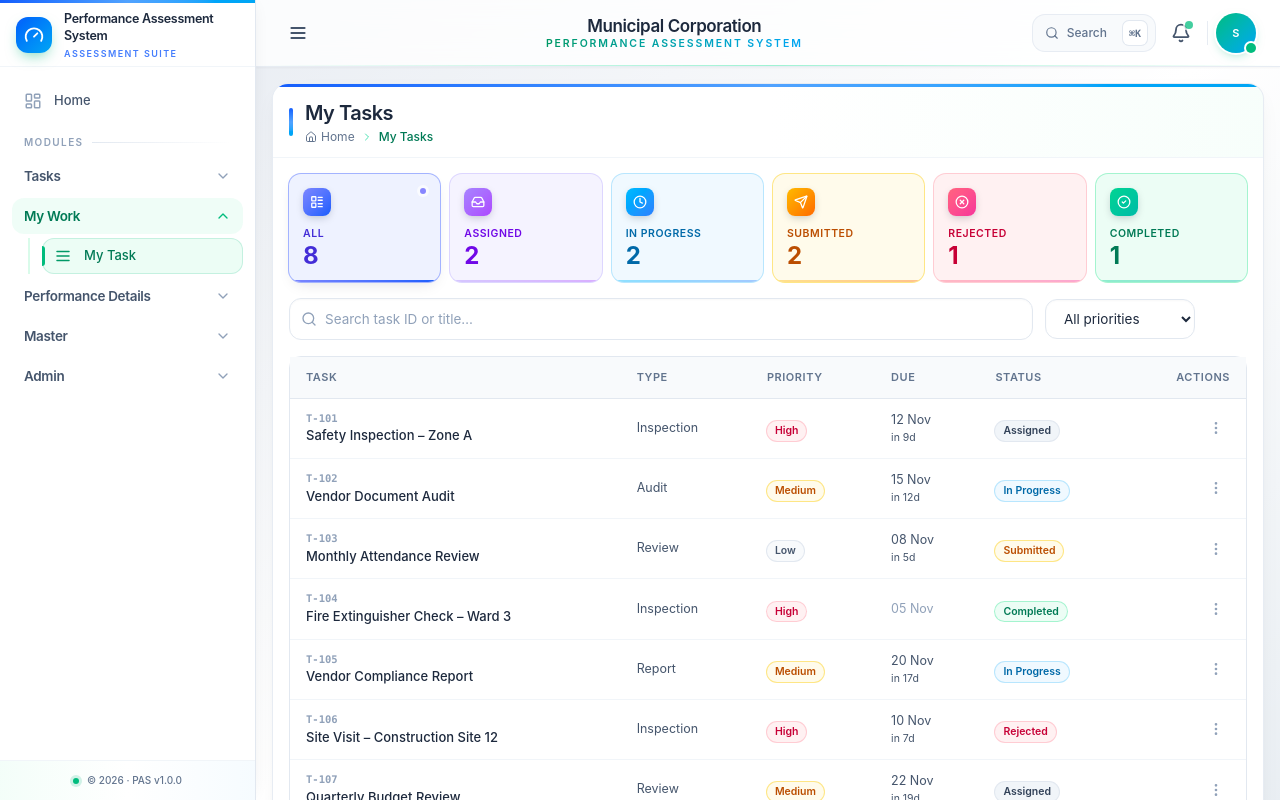
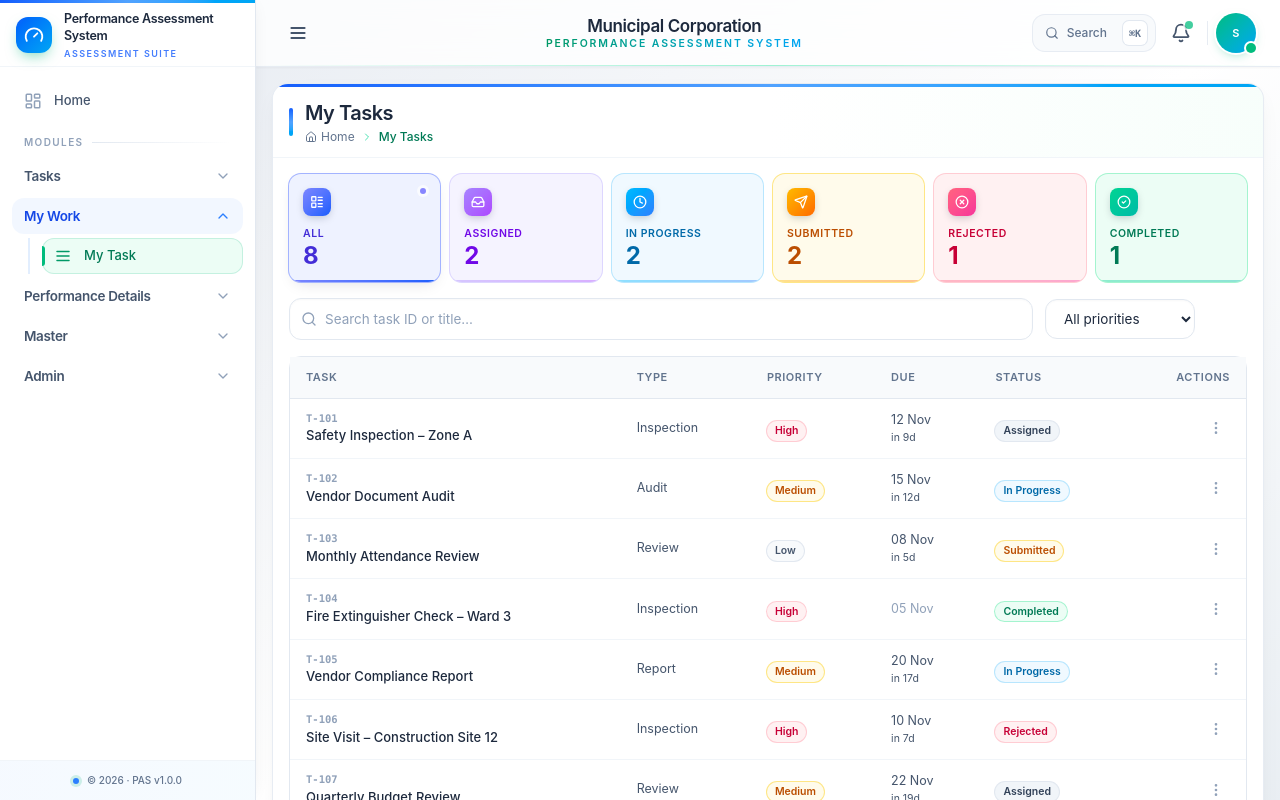
Before and after one commit to ASCENTechIndia/PerformanceAssessmentSystem, a React (Vite) app in the folder Frontend/: page /Task/MyTask in a window 1280 px wide. Built offline with nearby package versions, Linux system fonts and the light colour scheme; sample sign-in values are in the browser's storage.

Commit message:
Modify Navbar

```diff
--- a/Frontend/src/HOC/Navbar/Navbar.jsx
+++ b/Frontend/src/HOC/Navbar/Navbar.jsx
@@ -110,7 +110,7 @@ const Navbar = ({
                         text-[13.5px] font-semibold transition-colors duration-150 group
                         ${
                           isOpenSection
-                            ? "bg-emerald-50/80 text-emerald-700"
+                            ? "bg-blue-50/80 text-blue-700"
                             : "text-slate-600 hover:bg-sky-50 hover:text-slate-800"
                         }`}
                     >
@@ -121,7 +121,7 @@ const Navbar = ({
                         className={`w-4 h-4 transition-transform duration-300
                           ${
                             isOpenSection
-                              ? "rotate-180 text-emerald-500"
+                              ? "rotate-180 text-blue-500"
                               : "text-slate-400 group-hover:text-sky-500"
                           }`}
                       />
@@ -133,7 +133,7 @@ const Navbar = ({
                       ${isOpenSection || isCollapsed ? "max-h-[600px] opacity-100 mt-1" : "max-h-0 opacity-0"}`}
                   >
                     <div
-                      className={`${isCollapsed ? "" : "ml-4 pl-3 border-l-2 border-emerald-100/80"} space-y-1`}
+                      className={`${isCollapsed ? "" : "ml-4 pl-3 border-l-2 border-blue-100/80"} space-y-1`}
                     >
                       {(section.children || []).map((item) => (
                         <SidebarItem
@@ -155,11 +155,11 @@ const Navbar = ({
 
         {/* Footer */}
         <div
-          className={`flex-shrink-0 border-t border-slate-100 bg-gradient-to-r from-emerald-50/60 via-white to-sky-50/60 transition-all duration-200
+          className={`flex-shrink-0 border-t border-slate-100 bg-gradient-to-r from-blue-50/60 via-blue to-sky-50/60 transition-all duration-200
             ${isCollapsed ? "md:px-2 md:py-3" : "px-4 py-3"}`}
         >
           <div className="flex items-center justify-center gap-2">
-            <span className="w-1.5 h-1.5 rounded-full bg-emerald-500 shadow-[0_0_0_3px_rgba(16,185,129,0.18)]" />
+            <span className="w-1.5 h-1.5 rounded-full bg-blue-500 shadow-[0_0_0_3px_rgba(16,185,129,0.18)]" />
             {!isCollapsed && (
               <p className="text-[10px] font-medium text-slate-500">
                 © {new Date().getFullYear()} · PAS v1.0.0
```
